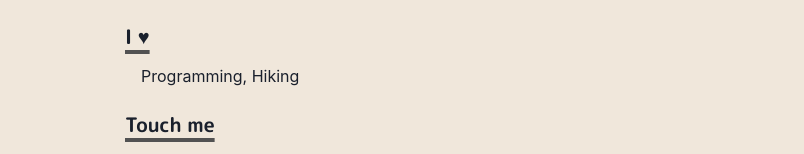
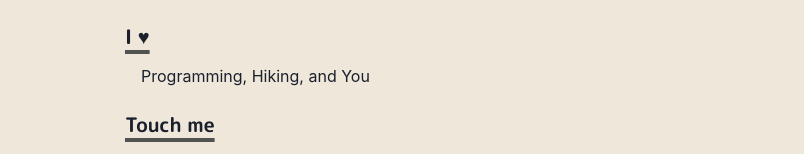
Before and after one commit to ssembara/sembara.id, a Next.js app: page / in a window 1280 px wide. Shown: the part 574-728 px from the top of the page, without its empty margins (243-1047 px from the left). Built offline with nearby package versions, Linux system fonts and the light colour scheme.

Commit message:
fix: modified index page

```diff
--- a/src/pages/index.tsx
+++ b/src/pages/index.tsx
@@ -103,7 +103,7 @@ const Home: React.FC = () => {
           <Heading as="h3" variant="section-title">
             I ♥
           </Heading>
-          <Paragraph>Programming, Hiking</Paragraph>
+          <Paragraph>Programming, Hiking, and You</Paragraph>
         </Section>
         <Section>
           <Heading as="h3" variant="section-title">
```
